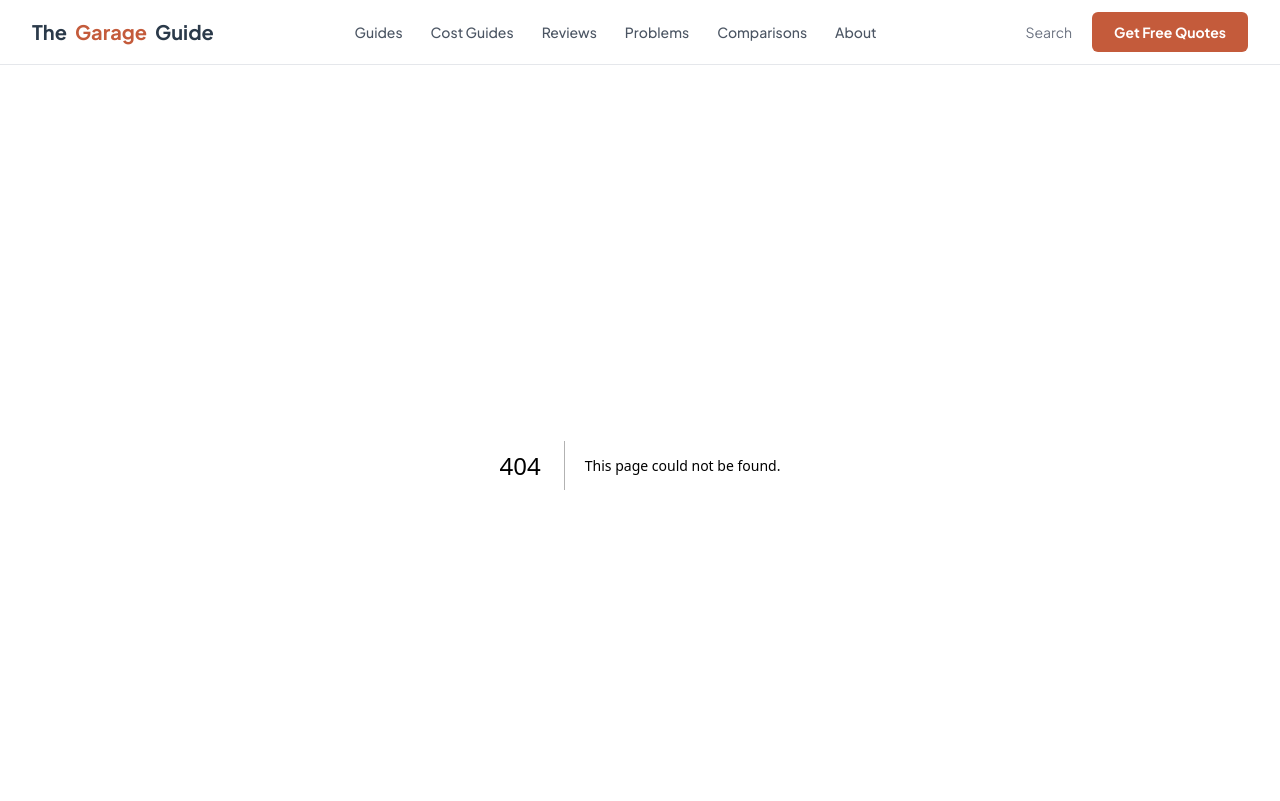
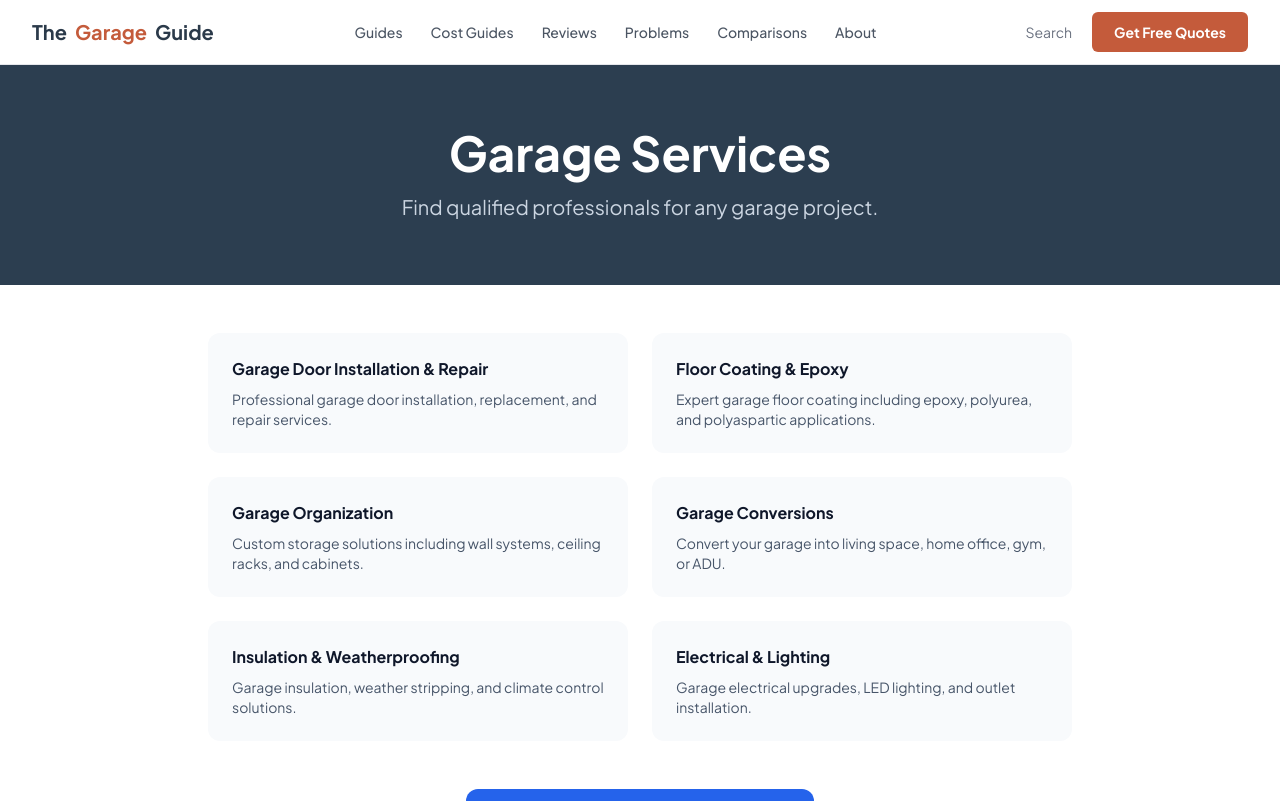
Before and after one commit to thebasementguide2026/thegarage.guide-, a Next.js app: page /garage-services in a window 1280 px wide. Before the commit this address had no page. Shown: the top 801 px of the page. Built offline with nearby package versions, Linux system fonts and the light colour scheme.

Commit message:
Create garage-services page

```diff
--- /dev/null
+++ b/app/garage-services/page.tsx
@@ -0,0 +1,43 @@
+import Link from 'next/link'
+
+export const metadata = {
+  title: 'Garage Services | The Garage Guide',
+  description: 'Find qualified garage professionals for door installation, floor coating, organization, and more.',
+}
+
+const services = [
+  { name: 'Garage Door Installation & Repair', description: 'Professional garage door installation, replacement, and repair services.' },
+  { name: 'Floor Coating & Epoxy', description: 'Expert garage floor coating including epoxy, polyurea, and polyaspartic applications.' },
+  { name: 'Garage Organization', description: 'Custom storage solutions including wall systems, ceiling racks, and cabinets.' },
+  { name: 'Garage Conversions', description: 'Convert your garage into living space, home office, gym, or ADU.' },
+  { name: 'Insulation & Weatherproofing', description: 'Garage insulation, weather stripping, and climate control solutions.' },
+  { name: 'Electrical & Lighting', description: 'Garage electrical upgrades, LED lighting, and outlet installation.' },
+]
+
+export default function GarageServicesPage() {
+  return (
+    <main className="min-h-screen bg-white">
+      <section style={{ backgroundColor: '#2C3E50' }} className="text-white py-16">
+        <div className="container mx-auto px-4 max-w-4xl text-center">
+          <h1 className="text-4xl md:text-5xl font-bold mb-4">Garage Services</h1>
+          <p className="text-xl text-slate-300">Find qualified professionals for any garage project.</p>
+        </div>
+      </section>
+      <section className="container mx-auto px-4 max-w-4xl py-12">
+        <div className="grid md:grid-cols-2 gap-6 mb-12">
+          {services.map((service) => (
+            <div key={service.name} className="bg-slate-50 rounded-lg p-6">
+              <h3 className="font-bold text-slate-900 mb-2">{service.name}</h3>
+              <p className="text-slate-600 text-sm">{service.description}</p>
+            </div>
+          ))}
+        </div>
+        <div className="text-center">
+          <Link href="/get-quote" className="inline-block bg-blue-600 text-white px-8 py-4 rounded-lg font-semibold text-lg hover:bg-blue-700 transition-colors">
+            Get Free Quotes From Local Pros
+          </Link>
+        </div>
+      </section>
+    </main>
+  )
+}
```
